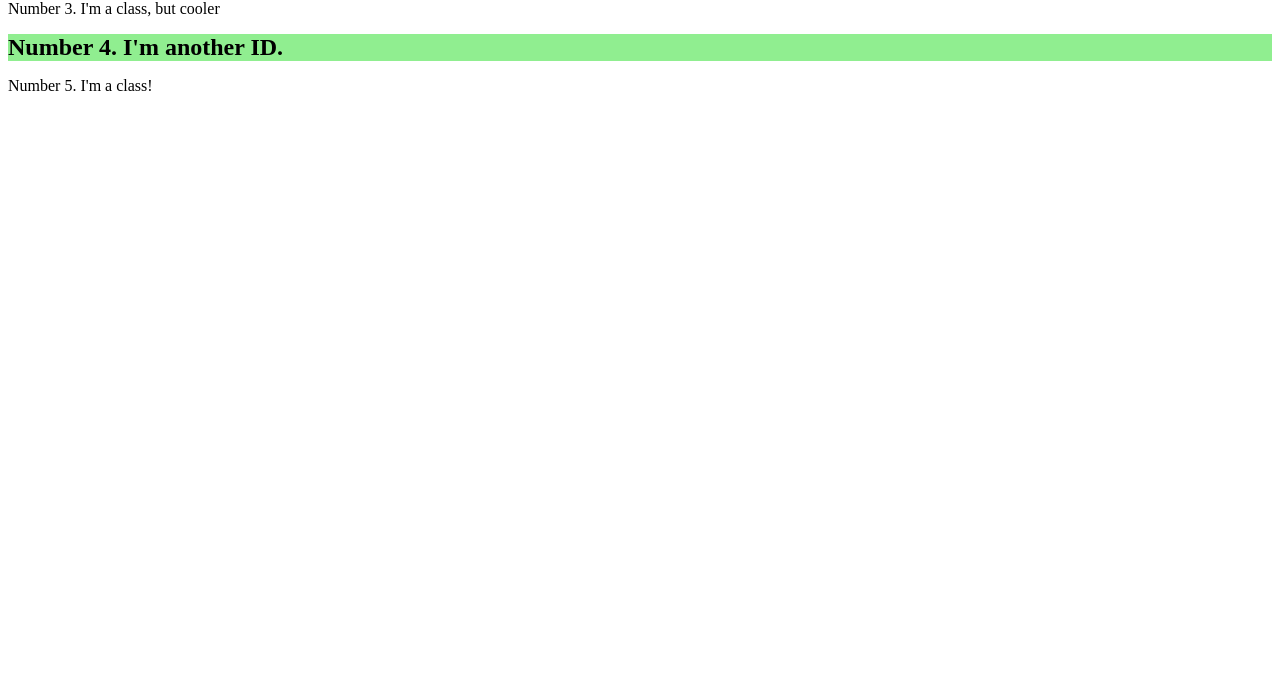
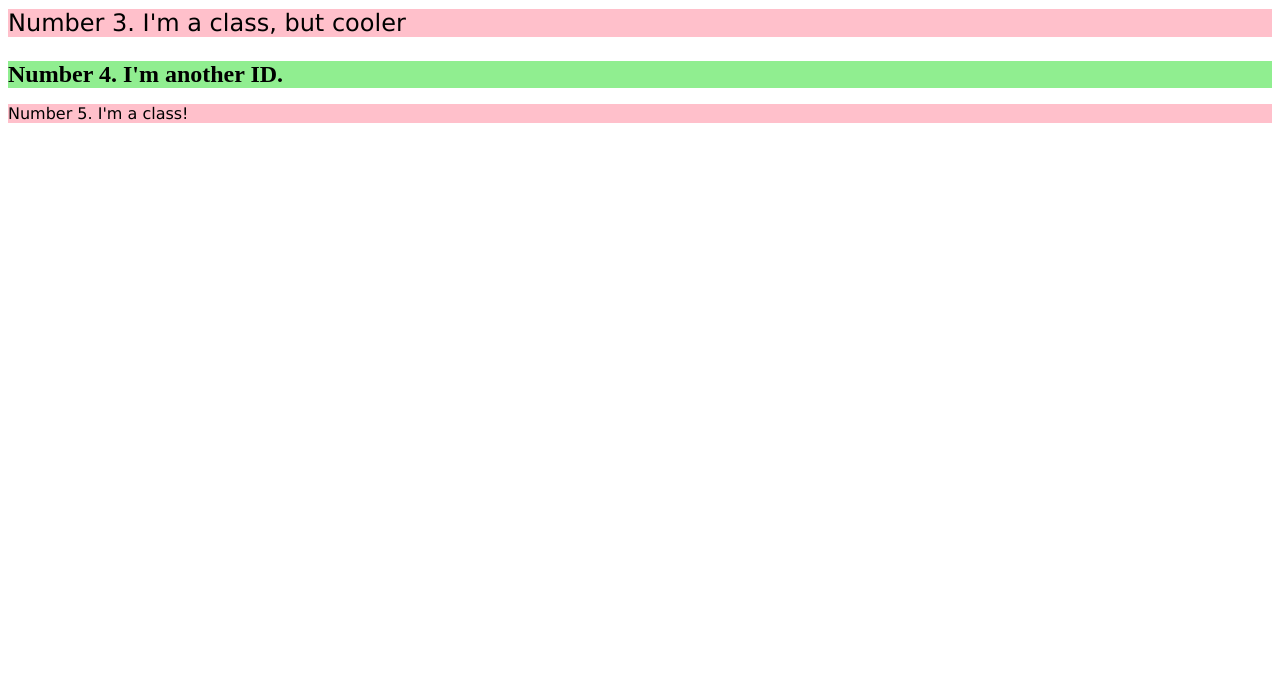
Before and after one commit to GiangoFett/class-id-selector, a plain HTML site: page index.html in a window 1280 px wide. Shown: the part 108-800 px from the top of the page. Drawn offline with Linux system fonts and the light colour scheme.

Commit message:
Updated class and ID selectors.

```diff
--- a/style.css
+++ b/style.css
@@ -1,7 +1,7 @@
 /* Stylesheet */
 
-.num1, .num3, .num5 {
-    background-color: #ffc0cb;
+p {
+  background-color: #ffc0cb;
     font-family: Verdana, sans-serif;
 }
 
@@ -10,7 +10,7 @@
     font-size: 36px;
 }
 
-.num3 {
+.num3font {
     font-size: 24px;
 }
 
```
